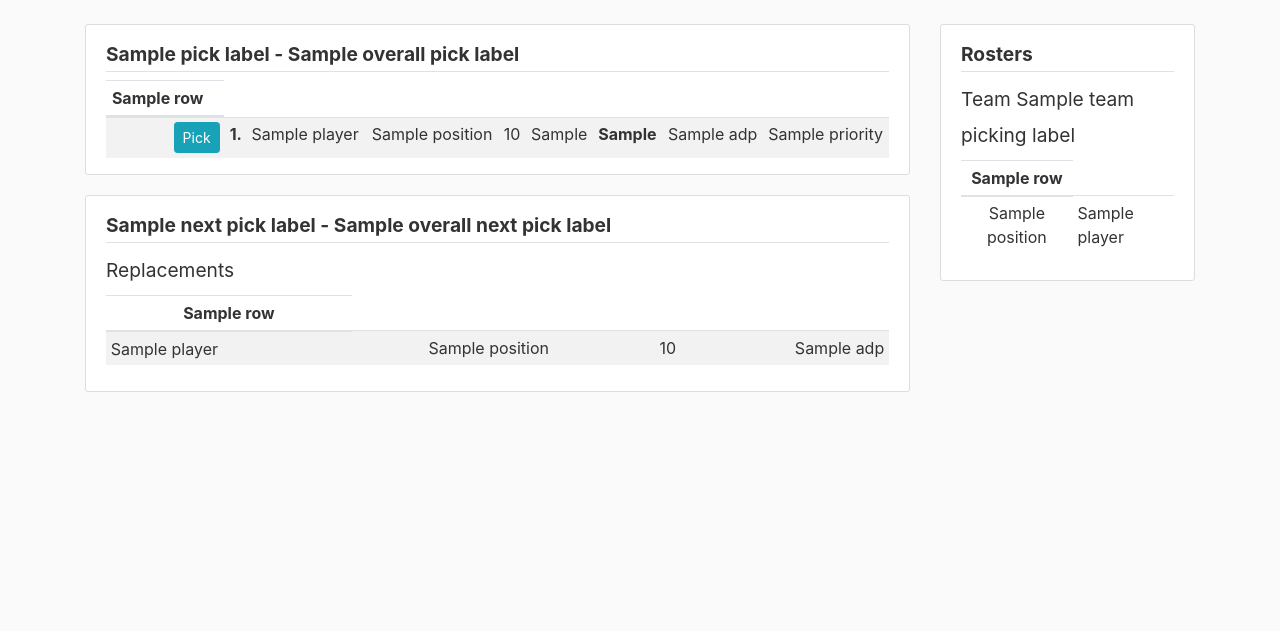
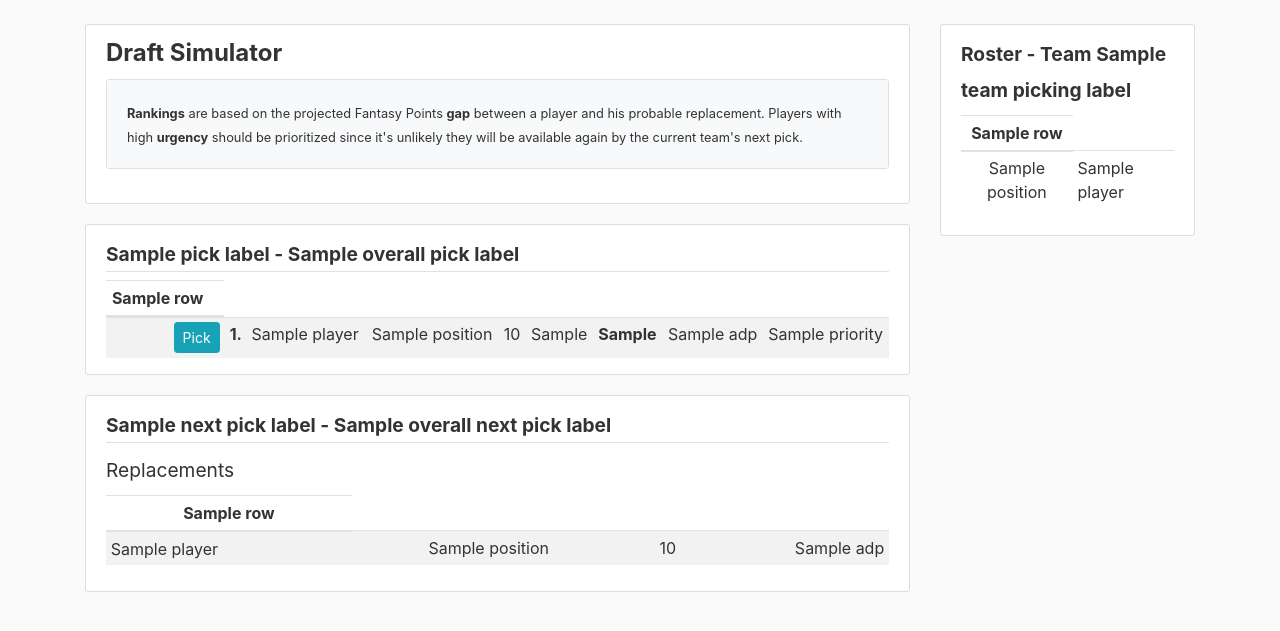
Before and after one commit to Cxge/playergap, a Flask app: template flaskfantasy/templates/draft.html in a window 1280 px wide. Shown: the part 56-687 px from the top of the page. Run offline with Flask 2, Linux system fonts and the light colour scheme; the template is opened without the code that fills it: most values are stand-ins (such as "Sample title", 1, 10 or a date in 2020); parts of the project's set-up code (start-up, migrations or seed data) failed here and were passed over; some libraries are stand-ins or nearby versions.

Commit message:
Format changes and addition of card with insight

```diff
--- a/flaskfantasy/templates/draft.html
+++ b/flaskfantasy/templates/draft.html
@@ -1,12 +1,26 @@
 {% extends "layout.html" %}
 {% block content %}
+
     <div class="row">
         <div class="col-md-9">
             <div class="row">
                 <div class="col-md-12">
+                    <div class="content-section">
+                        <legend><b>Draft Simulator</b></legend>
+                        <div class="card mb-4">
+                            <div class="card-body bg-light">
+                                <p class="card-text"><small><b>Rankings</b> are based on the projected Fantasy Points <b>gap</b> between a player and his probable replacement. Players with high <b>urgency</b>
+                                                            should be prioritized since it's unlikely they will be available again by the current team's next pick.
+                                                     </small>
+                                </p>
+                            </div>
+                        </div>
+                     </div>
+                </div>
+                <div class="col-md-12">
                     <div class="content-section table-responsive">
                         <legend class="border-bottom"><small><b>{{ pick_label }}  -  {{ overall_pick_label }}</b></small></legend>
-                        <table class="table table-sm table-striped mydatatable">
+                        <table class="table table-sm table-striped table-hover mydatatable">
                             <thead class="">
                                 <tr>
                                     {% for row in headings1 %}
@@ -42,7 +56,7 @@
                     <div class="content-section">
                     <legend class="border-bottom"><small><b>{{ next_pick_label }}  -  {{ overall_next_pick_label }}</b></small></legend>
                         <legend><small>Replacements</small></legend>
-                        <table class="table table-sm table-striped">
+                        <table class="table table-sm table-striped table-hover">
                             <thead class="">
                                 <tr>
                                     {% for row in headings2 %}
@@ -69,8 +83,7 @@
             <div class="row">
                 <div class="col-md-12">
                     <div class="content-section">
-                    <legend class="border-bottom"><small><b>Rosters</b></small></legend>
-                        <legend><small>Team {{ team_picking_label }}</small></legend>
+                    <legend class=""><small><b>Roster - Team {{ team_picking_label }}</b></small></legend>
                         <table class="table table-sm table-hover">
                             <thead class="">
                                 <tr>
--- a/flaskfantasy/templates/settings.html
+++ b/flaskfantasy/templates/settings.html
@@ -6,7 +6,7 @@
                 <form method="POST" action="/draft">
                     {{ form.hidden_tag() }}
                     <fieldset class="form-group">
-                        <legend class="border-bottom mb-4">Draft Settings</legend>
+                        <legend class="border-bottom mb-4"><b>Draft Settings</b></legend>
                         <div class="form-group">
                             {{ form.scoring_format.label() }}
                             {{ form.scoring_format(class="form-control") }}
```
Also changed, not shown: flaskfantasy/__init__.py (line endings or trailing spaces).
